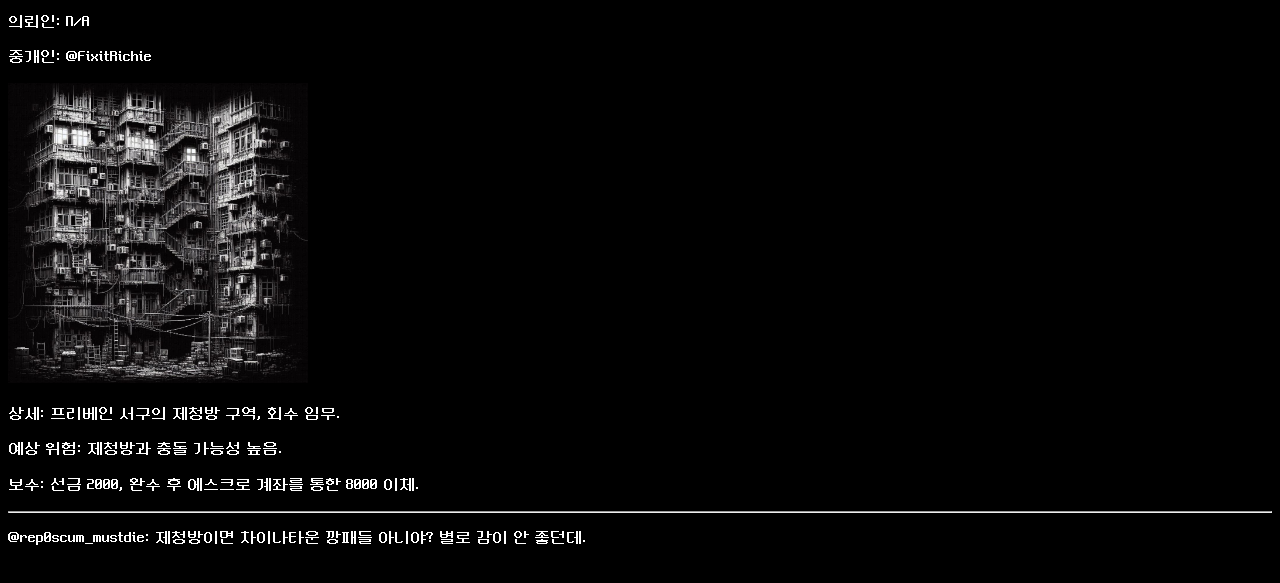
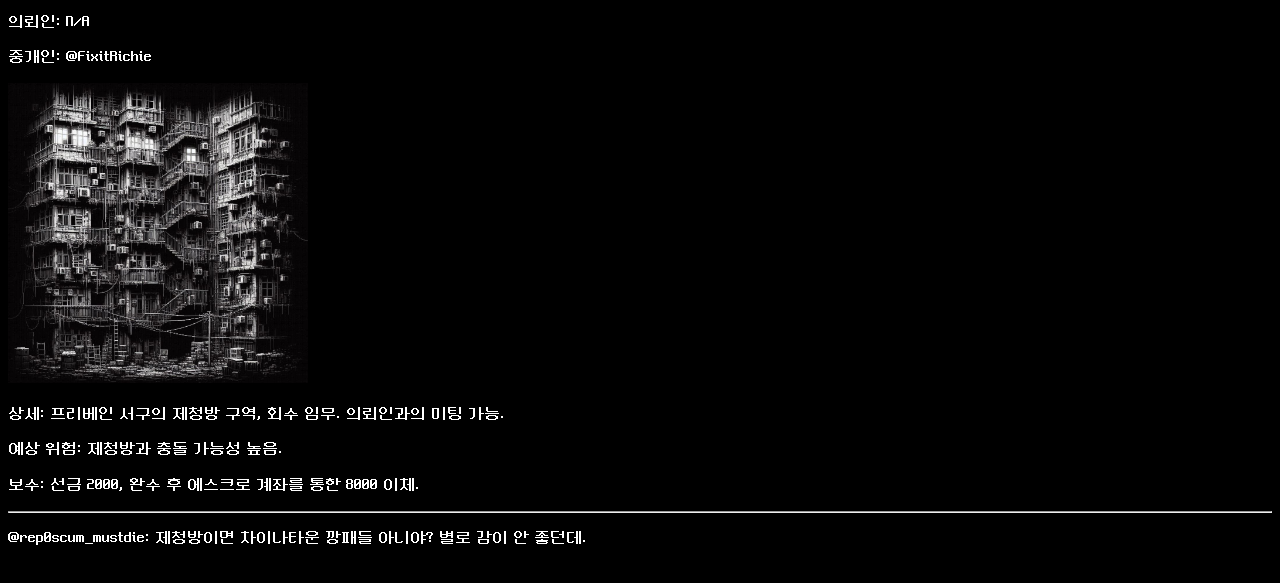
Before and after one commit to bipedalocto/RenXia-xyz, a plain HTML site: page 의뢰 게시판/대리 수령/proxypickup.html in a window 1280 px wide. Shown: the part 139-722 px from the top of the page. Drawn offline with Linux system fonts and the light colour scheme.

Commit message:
Update proxypickup.html

```diff
--- a/의뢰 게시판/대리 수령/proxypickup.html
+++ b/의뢰 게시판/대리 수령/proxypickup.html
@@ -13,7 +13,7 @@
     <p>의뢰인: N/A</p>
     <p>중개인: @FixitRichie</p>
     <p><img src="proxypickup.jpg" alt="proxypickup" style="height: 300px;" width="auto"></p>
-    <p>상세: 프리베인 서구의 제청방 구역, 회수 임무.</p>
+    <p>상세: 프리베인 서구의 제청방 구역, 회수 임무. 의뢰인과의 미팅 가능.</p>
     <p>예상 위험: 제청방과 충돌 가능성 높음.</p>
     <p>보수: 선금 2000, 완수 후 에스크로 계좌를 통한 8000 이체.</p>
     <hr>
```
